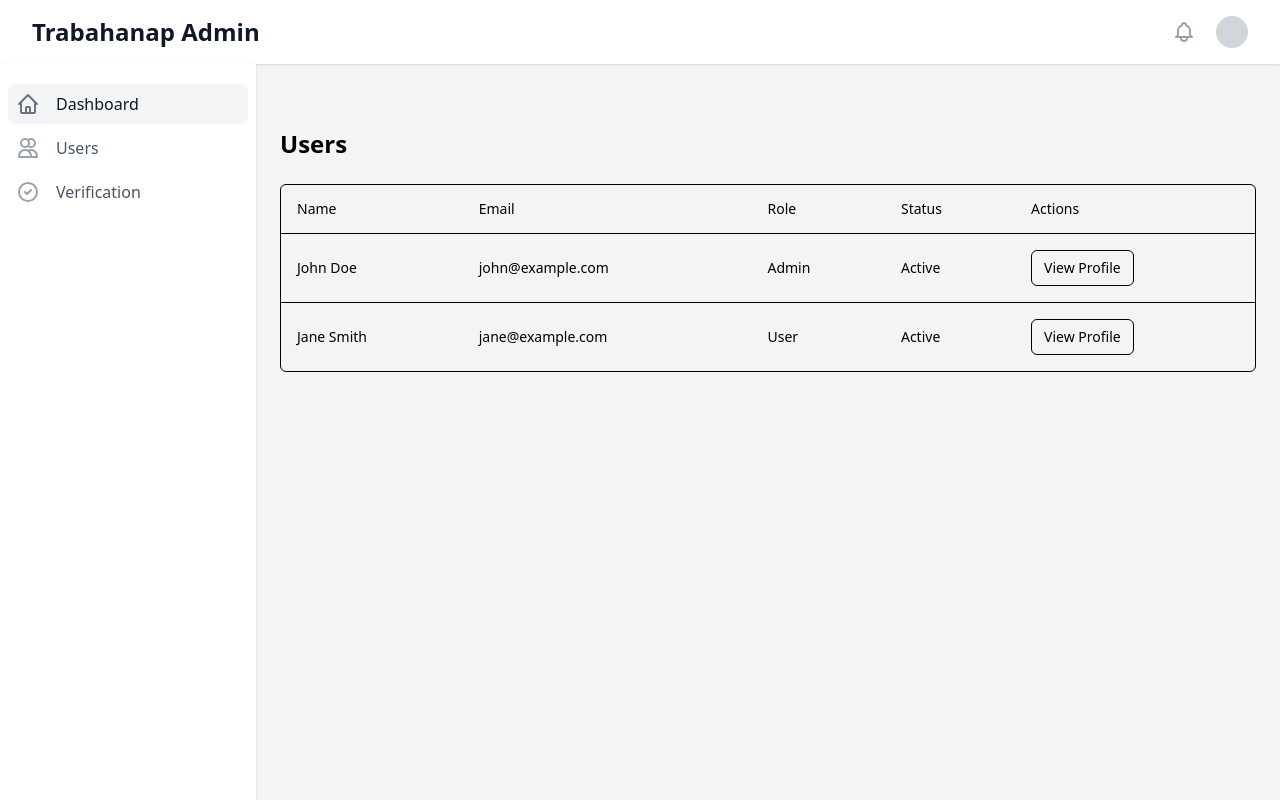
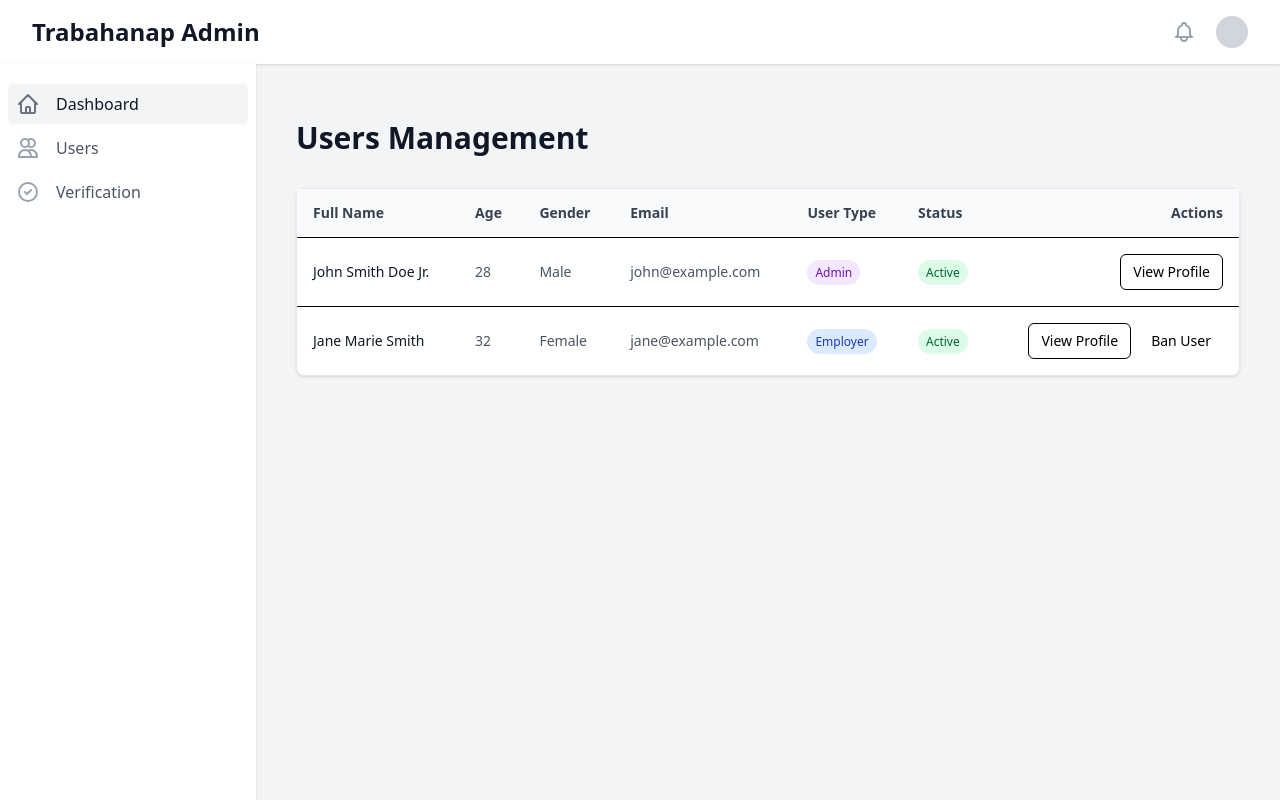
Before and after one commit to Tres-cyber/Trabahanap-Admin, a React (Vite) app in the folder packages/frontend/: page /users in a window 1280 px wide. Built offline with nearby package versions, Linux system fonts and the light colour scheme.

Commit message:
Added Table for Users

```diff
--- a/packages/frontend/src/pages/users/index.tsx
+++ b/packages/frontend/src/pages/users/index.tsx
@@ -1,4 +1,4 @@
-import { useState } from 'react';
+import { useNavigate } from 'react-router-dom';
 import {
   Table,
   TableBody,
@@ -8,114 +8,137 @@ import {
   TableRow,
 } from "../../components/ui/table";
 import { Button } from "../../components/ui/button";
-import {
-  Dialog,
-  DialogContent,
-  DialogHeader,
-  DialogTitle,
-} from "../../components/ui/dialog";
 import { MainLayout } from '../../components/layout/MainLayout';
 
 interface User {
   id: string;
-  name: string;
+  firstName: string;
+  middleName: string;
+  lastName: string;
+  suffix: string;
+  age: number;
+  gender: string;
+  address: string;
   email: string;
-  role: string;
+  userType: 'Admin' | 'Employer' | 'Job-seeker';
   status: string;
 }
 
 const UsersPage = () => {
-  const [selectedUser, setSelectedUser] = useState<User | null>(null);
-  const [isProfileOpen, setIsProfileOpen] = useState(false);
+  const navigate = useNavigate();
 
   // Mock data - replace with actual API call
   const users: User[] = [
     {
       id: "1",
-      name: "John Doe",
+      firstName: "John",
+      middleName: "Smith",
+      lastName: "Doe",
+      suffix: "Jr.",
+      age: 28,
+      gender: "Male",
+      address: "123 Main Street, City, Country",
       email: "john@example.com",
-      role: "Admin",
+      userType: "Admin",
       status: "Active"
     },
     {
       id: "2",
-      name: "Jane Smith",
+      firstName: "Jane",
+      middleName: "Marie",
+      lastName: "Smith",
+      suffix: "",
+      age: 32,
+      gender: "Female",
+      address: "456 Oak Avenue, Town, Country",
       email: "jane@example.com",
-      role: "User",
+      userType: "Employer",
       status: "Active"
     },
   ];
 
   const handleViewProfile = (user: User) => {
-    setSelectedUser(user);
-    setIsProfileOpen(true);
+    navigate(`/users/${user.id}`);
+  };
+
+  const handleBanUser = (user: User) => {
+    // TODO: Implement actual ban functionality with API call
+    console.log(`Banning user: ${user.firstName} ${user.lastName}`);
+    // Update user status to "Banned"
+    // This is just a mock implementation
+    alert(`User ${user.firstName} ${user.lastName} has been banned.`);
   };
 
   return (
     <MainLayout>
-      <div className="container mx-auto py-10">
-        <h1 className="text-2xl font-bold mb-6">Users</h1>
+      <div className="container mx-auto px-4 py-8">
+        <div className="mb-8">
+          <h1 className="text-3xl font-bold text-gray-900">Users Management</h1>
+        </div>
 
-        <div className="rounded-md border">
+        <div className="bg-white rounded-lg shadow-sm border border-gray-200">
           <Table>
             <TableHeader>
-              <TableRow>
-                <TableHead>Name</TableHead>
-                <TableHead>Email</TableHead>
-                <TableHead>Role</TableHead>
-                <TableHead>Status</TableHead>
-                <TableHead>Actions</TableHead>
+              <TableRow className="bg-gray-50">
+                <TableHead className="font-semibold text-gray-700">Full Name</TableHead>
+                <TableHead className="font-semibold text-gray-700">Age</TableHead>
+                <TableHead className="font-semibold text-gray-700">Gender</TableHead>
+                <TableHead className="font-semibold text-gray-700">Email</TableHead>
+                <TableHead className="font-semibold text-gray-700">User Type</TableHead>
+                <TableHead className="font-semibold text-gray-700">Status</TableHead>
+                <TableHead className="font-semibold text-gray-700 text-right">Actions</TableHead>
               </TableRow>
             </TableHeader>
             <TableBody>
               {users.map((user) => (
-                <TableRow key={user.id}>
-                  <TableCell>{user.name}</TableCell>
-                  <TableCell>{user.email}</TableCell>
-                  <TableCell>{user.role}</TableCell>
-                  <TableCell>{user.status}</TableCell>
+                <TableRow key={user.id} className="hover:bg-gray-50">
+                  <TableCell className="font-medium text-gray-900">
+                    {`${user.firstName} ${user.middleName ? user.middleName + ' ' : ''}${user.lastName}${user.suffix ? ' ' + user.suffix : ''}`}
+                  </TableCell>
+                  <TableCell className="text-gray-600">{user.age}</TableCell>
+                  <TableCell className="text-gray-600">{user.gender}</TableCell>
+                  <TableCell className="text-gray-600">{user.email}</TableCell>
                   <TableCell>
+                    <span className={`px-2 py-1 rounded-full text-xs font-medium ${
+                      user.userType === 'Admin' ? 'bg-purple-100 text-purple-800' :
+                      user.userType === 'Employer' ? 'bg-blue-100 text-blue-800' :
+                      'bg-green-100 text-green-800'
+                    }`}>
+                      {user.userType}
+                    </span>
+                  </TableCell>
+                  <TableCell>
+                    <span className={`px-2 py-1 rounded-full text-xs font-medium ${
+                      user.status === 'Active' ? 'bg-green-100 text-green-800' : 'bg-red-100 text-red-800'
+                    }`}>
+                      {user.status}
+                    </span>
+                  </TableCell>
+                  <TableCell className="text-right space-x-2">
                     <Button
                       variant="outline"
                       size="sm"
                       onClick={() => handleViewProfile(user)}
+                      className="hover:bg-gray-100"
                     >
                       View Profile
                     </Button>
+                    {user.userType !== 'Admin' && (
+                      <Button
+                        variant="destructive"
+                        size="sm"
+                        onClick={() => handleBanUser(user)}
+                        className="hover:bg-red-700"
+                      >
+                        Ban User
+                      </Button>
+                    )}
                   </TableCell>
                 </TableRow>
               ))}
             </TableBody>
           </Table>
         </div>
-
-        <Dialog open={isProfileOpen} onOpenChange={setIsProfileOpen}>
-          <DialogContent>
-            <DialogHeader>
-              <DialogTitle>User Profile</DialogTitle>
-            </DialogHeader>
-            {selectedUser && (
-              <div className="space-y-4">
-                <div>
-                  <h3 className="font-semibold">Name</h3>
-                  <p>{selectedUser.name}</p>
-                </div>
-                <div>
-                  <h3 className="font-semibold">Email</h3>
-                  <p>{selectedUser.email}</p>
-                </div>
-                <div>
-                  <h3 className="font-semibold">Role</h3>
-                  <p>{selectedUser.role}</p>
-                </div>
-                <div>
-                  <h3 className="font-semibold">Status</h3>
-                  <p>{selectedUser.status}</p>
-                </div>
-              </div>
-            )}
-          </DialogContent>
-        </Dialog>
       </div>
     </MainLayout>
   );
```
